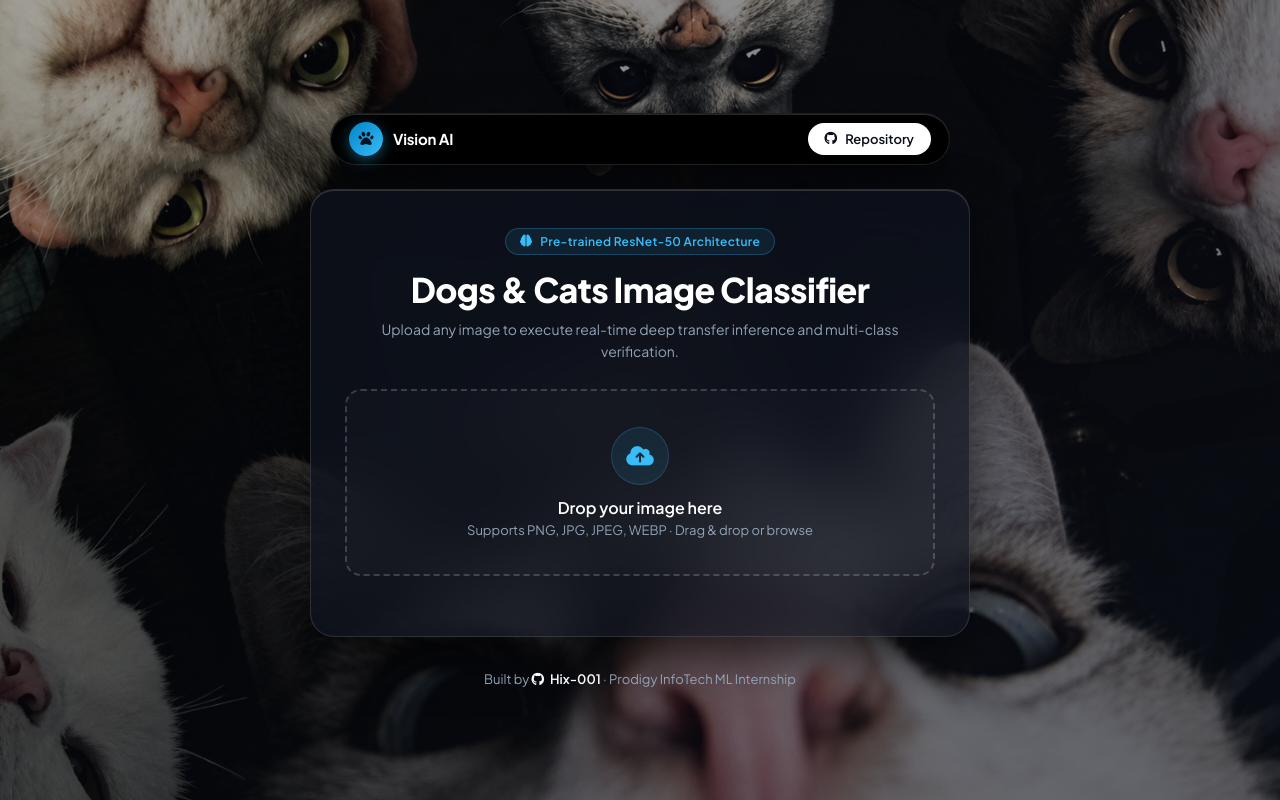
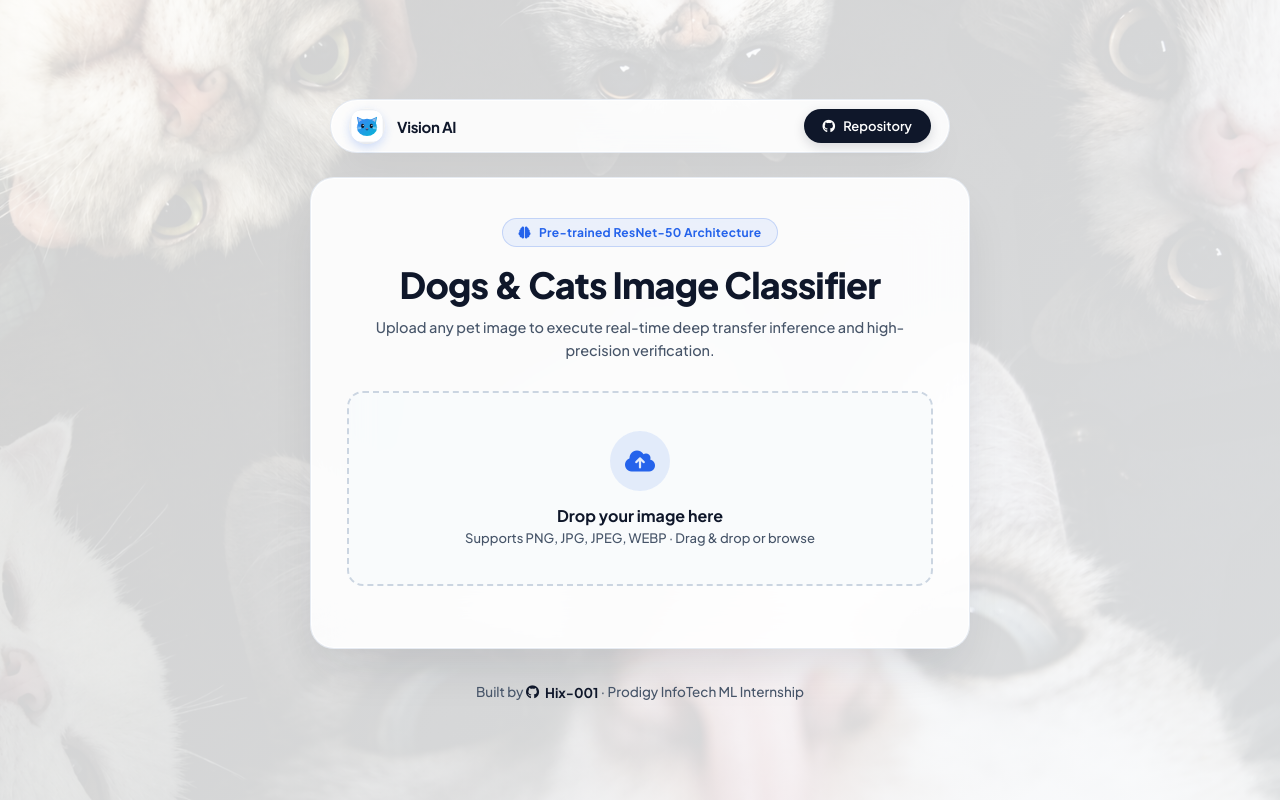
Before and after one commit to Hix-001/Machine-Learning, a Flask app: page / in a window 1280 px wide. Run offline with Flask 3, Linux system fonts and the light colour scheme.

Commit message:
style(task-03): transform UI to crisp white glassmorphic theme and integrate custom Cat SVG logo/favicon

```diff
--- a/PRODIGY_ML_03/templates/index.html
+++ b/PRODIGY_ML_03/templates/index.html
@@ -5,35 +5,39 @@
   <meta name="viewport" content="width=device-width, initial-scale=1.0">
   <title>Dogs & Cats Vision AI · ResNet-50 Classifier | Prodigy InfoTech</title>
 
-  <!-- Professional Modern Typography: Plus Jakarta Sans & Inter -->
+  <!-- High Quality Cat SVG Favicon -->
+  <link rel="icon" type="image/svg+xml" href="/static/assets/favicon.svg">
+  <link rel="shortcut icon" href="/static/assets/favicon.svg">
+
+  <!-- Professional Typography: Plus Jakarta Sans & Inter -->
   <link rel="preconnect" href="https://fonts.googleapis.com">
   <link rel="preconnect" href="https://fonts.gstatic.com" crossorigin>
-  <link href="https://fonts.googleapis.com/css2?family=Inter:wght@300;400;500;600;700;800&family=Plus+Jakarta+Sans:wght@400;500;600;700;800&display=swap" rel="stylesheet">
+  <link href="https://fonts.googleapis.com/css2?family=Inter:wght@400;500;600;700&family=Plus+Jakarta+Sans:wght@500;600;700;800&display=swap" rel="stylesheet">
   <link rel="stylesheet" href="https://cdnjs.cloudflare.com/ajax/libs/font-awesome/6.5.2/css/all.min.css" />
 
   <style>
     :root {
-      --bg-dark: #07090e;
-      --glass-tint: #000000;
-      --glass-card: rgba(15, 20, 32, 0.68);
-      --glass-border: rgba(255, 255, 255, 0.12);
-      --glass-border-hover: rgba(56, 189, 248, 0.4);
-      --accent-cyan: #38bdf8;
-      --accent-blue: #0284c7;
-      --accent-purple: #a855f7;
-      --accent-cat: #818cf8;
-      --accent-dog: #f43f5e;
-      --accent-invalid: #f59e0b;
-      --text-main: #f8fafc;
-      --text-muted: #94a3b8;
-      --text-dim: #64748b;
+      /* Premium Pristine White Glassmorphic Color Palette */
+      --bg-canvas: #f8fafc;
+      --glass-nav: rgba(255, 255, 255, 0.88);
+      --glass-card: rgba(255, 255, 255, 0.90);
+      --glass-border: rgba(226, 232, 240, 0.85);
+      --glass-border-hover: #3b82f6;
+      --accent-blue: #2563eb;
+      --accent-cyan: #0284c7;
+      --accent-cat: #4f46e5;
+      --accent-dog: #e11d48;
+      --accent-other: #d97706;
+      --text-main: #0f172a;
+      --text-muted: #475569;
+      --text-dim: #94a3b8;
       --radius-pill: 9999px;
       --radius-xl: 24px;
       --radius-lg: 16px;
       --radius-md: 12px;
-      --shadow-elevation: 0 20px 50px rgba(0, 0, 0, 0.6), inset 0 1px 0 rgba(255, 255, 255, 0.15);
+      --shadow-soft: 0 20px 40px -15px rgba(0, 0, 0, 0.08), 0 0 0 1px rgba(255, 255, 255, 0.8) inset;
+      --shadow-card: 0 25px 50px -12px rgba(15, 23, 42, 0.12), 0 0 0 1px rgba(255, 255, 255, 0.9) inset;
       --font-primary: 'Plus Jakarta Sans', -apple-system, BlinkMacSystemFont, 'Segoe UI', Roboto, sans-serif;
-      --font-mono: 'Inter', monospace;
     }
 
     * {
@@ -48,11 +52,11 @@
       min-height: 100dvh;
       font-family: var(--font-primary);
       color: var(--text-main);
-      background-color: var(--bg-dark);
+      background-color: var(--bg-canvas);
       background-image:
-        linear-gradient(135deg, rgba(7, 9, 14, 0.35) 0%, rgba(13, 17, 28, 0.65) 100%),
+        linear-gradient(135deg, rgba(255, 255, 255, 0.82) 0%, rgba(248, 250, 252, 0.88) 100%),
         url('/static/assets/background.png'),
-        url('/static/assets/file_0000000007588207b254ecb76af6c6c9.png');;
+        url('/static/assets/file_0000000007588207b254ecb76af6c6c9.png');
       background-size: cover;
       background-position: center center;
       background-repeat: no-repeat;
@@ -61,7 +65,7 @@
       flex-direction: column;
       align-items: center;
       justify-content: space-between;
-      padding: 24px 16px;
+      padding: 28px 16px;
       position: relative;
       overflow-x: hidden;
     }
@@ -77,71 +81,59 @@
       z-index: 2;
     }
 
-    /* ===== Professional Glass Pill Navbar ===== */
+    /* ===== Premium White Glass Navbar ===== */
     .navbar-glass {
       width: 100%;
       max-width: 620px;
-      background: #000000; /* Pure Black Menu */
-      backdrop-filter: blur(28px);
-      -webkit-backdrop-filter: blur(28px);
+      background: var(--glass-nav);
+      backdrop-filter: blur(24px);
+      -webkit-backdrop-filter: blur(24px);
       border: 1px solid var(--glass-border);
       border-radius: var(--radius-pill);
       padding: 8px 18px;
       display: flex;
       align-items: center;
       justify-content: space-between;
-      box-shadow: var(--shadow-elevation);
+      box-shadow: var(--shadow-soft);
       animation: slideDown 0.6s cubic-bezier(0.16, 1, 0.3, 1);
     }
 
     .brand-group {
       display: flex;
       align-items: center;
-      gap: 10px;
+      gap: 12px;
       text-decoration: none;
       color: var(--text-main);
     }
 
-    .brand-icon {
-      width: 34px;
-      height: 34px;
+    .brand-avatar {
+      width: 36px;
+      height: 36px;
       border-radius: 50%;
-      background: linear-gradient(135deg, var(--accent-blue), var(--accent-cyan));
+      overflow: hidden;
       display: grid;
       place-items: center;
-      font-size: 15px;
-      color: #04131f;
-      box-shadow: 0 4px 14px rgba(56, 189, 248, 0.4);
+      box-shadow: 0 4px 10px rgba(37, 99, 235, 0.2);
+    }
+
+    .brand-avatar img {
+      width: 100%;
+      height: 100%;
+      object-fit: cover;
     }
 
     .brand-name {
       font-size: 15px;
       font-weight: 700;
-      letter-spacing: -0.2px;
-      color: #ffffff;
-    }
-
-    .brand-tag {
-      font-size: 11px;
-      font-weight: 600;
-      color: var(--accent-cyan);
-      background: rgba(56, 189, 248, 0.12);
-      border: 1px solid rgba(56, 189, 248, 0.25);
-      padding: 2px 8px;
-      border-radius: var(--radius-pill);
-    }
-
-    .nav-actions {
-      display: flex;
-      align-items: center;
-      gap: 10px;
+      letter-spacing: -0.3px;
+      color: var(--text-main);
     }
 
     .btn-nav-github {
-      background: #ffffff;
-      color: #090d16;
-      border: 1px solid rgba(255, 255, 255, 0.2);
-      padding: 7px 16px;
+      background: #0f172a;
+      color: #ffffff;
+      border: 1px solid rgba(15, 23, 42, 0.1);
+      padding: 8px 18px;
       border-radius: var(--radius-pill);
       font-size: 13px;
       font-weight: 600;
@@ -150,25 +142,25 @@
       align-items: center;
       gap: 8px;
       transition: all 0.25s ease;
-      box-shadow: 0 4px 12px rgba(0, 0, 0, 0.2);
+      box-shadow: 0 4px 12px rgba(15, 23, 42, 0.15);
     }
 
     .btn-nav-github:hover {
-      background: #f1f5f9;
+      background: #1e293b;
       transform: translateY(-2px);
-      box-shadow: 0 6px 20px rgba(255, 255, 255, 0.25);
+      box-shadow: 0 6px 18px rgba(15, 23, 42, 0.25);
     }
 
-    /* ===== Main Glass Card ===== */
+    /* ===== Premium White Glass Card ===== */
     .card-glass {
       width: 100%;
       background: var(--glass-card);
-      backdrop-filter: blur(32px);
-      -webkit-backdrop-filter: blur(32px);
+      backdrop-filter: blur(28px);
+      -webkit-backdrop-filter: blur(28px);
       border: 1px solid var(--glass-border);
       border-radius: var(--radius-xl);
-      padding: 38px 34px;
-      box-shadow: var(--shadow-elevation);
+      padding: 40px 36px;
+      box-shadow: var(--shadow-card);
       text-align: center;
       animation: slideUp 0.7s cubic-bezier(0.16, 1, 0.3, 1);
     }
@@ -177,40 +169,40 @@
       display: inline-flex;
       align-items: center;
       gap: 8px;
-      padding: 5px 14px;
-      background: rgba(56, 189, 248, 0.1);
-      border: 1px solid rgba(56, 189, 248, 0.25);
+      padding: 6px 16px;
+      background: rgba(37, 99, 235, 0.08);
+      border: 1px solid rgba(37, 99, 235, 0.2);
       border-radius: var(--radius-pill);
       font-size: 12px;
-      font-weight: 600;
-      color: var(--accent-cyan);
+      font-weight: 700;
+      color: var(--accent-blue);
       letter-spacing: 0.3px;
-      margin-bottom: 14px;
+      margin-bottom: 16px;
     }
 
     .hero-title {
-      font-size: clamp(26px, 5vw, 34px);
+      font-size: clamp(28px, 5vw, 36px);
       font-weight: 800;
-      letter-spacing: -0.6px;
-      line-height: 1.25;
-      color: #ffffff;
-      margin-bottom: 8px;
+      letter-spacing: -0.8px;
+      line-height: 1.2;
+      color: var(--text-main);
+      margin-bottom: 10px;
     }
 
     .hero-subtitle {
-      font-size: 14px;
+      font-size: 14.5px;
       color: var(--text-muted);
-      line-height: 1.55;
-      margin-bottom: 26px;
+      line-height: 1.6;
+      margin-bottom: 28px;
       font-weight: 400;
     }
 
     /* Dropzone Upload */
     .dropzone-container {
-      border: 2px dashed rgba(255, 255, 255, 0.18);
-      background: rgba(255, 255, 255, 0.02);
+      border: 2px dashed #cbd5e1;
+      background: rgba(248, 250, 252, 0.8);
       border-radius: var(--radius-lg);
-      padding: 36px 20px;
+      padding: 38px 20px;
       cursor: pointer;
       transition: all 0.3s cubic-bezier(0.16, 1, 0.3, 1);
       position: relative;
@@ -218,34 +210,33 @@
     }
 
     .dropzone-container:hover, .dropzone-container.dragover {
-      border-color: var(--accent-cyan);
-      background: rgba(56, 189, 248, 0.06);
+      border-color: var(--accent-blue);
+      background: rgba(37, 99, 235, 0.04);
       transform: translateY(-2px);
     }
 
     .dropzone-icon-box {
-      width: 58px;
-      height: 58px;
+      width: 60px;
+      height: 60px;
       border-radius: 50%;
-      background: rgba(56, 189, 248, 0.1);
-      border: 1px solid rgba(56, 189, 248, 0.2);
+      background: rgba(37, 99, 235, 0.1);
       display: inline-grid;
       place-items: center;
-      font-size: 22px;
-      color: var(--accent-cyan);
-      margin-bottom: 12px;
+      font-size: 24px;
+      color: var(--accent-blue);
+      margin-bottom: 14px;
       transition: transform 0.25s ease;
     }
 
     .dropzone-container:hover .dropzone-icon-box {
       transform: scale(1.08);
-      background: rgba(56, 189, 248, 0.2);
+      background: rgba(37, 99, 235, 0.18);
     }
 
     .dropzone-text-main {
       font-size: 16px;
-      font-weight: 600;
-      color: #ffffff;
+      font-weight: 700;
+      color: var(--text-main);
       margin-bottom: 4px;
     }
 
@@ -429,22 +423,23 @@
       text-transform: uppercase;
       letter-spacing: 0.5px;
       color: var(--text-dim);
+      font-weight: 700;
       margin-bottom: 2px;
     }
 
     .metric-chip .chip-value {
-      font-size: 16px;
-      font-weight: 700;
+      font-size: 17px;
+      font-weight: 800;
     }
 
     .metric-chip.cat .chip-value { color: var(--accent-cat); }
     .metric-chip.dog .chip-value { color: var(--accent-dog); }
-    .metric-chip.other .chip-value { color: var(--accent-invalid); }
+    .metric-chip.other .chip-value { color: var(--accent-other); }
 
-    /* ===== Footer ===== */
+    /* ===== Professional Footer ===== */
     .footer-section {
       text-align: center;
-      font-size: 13px;
+      font-size: 13.5px;
       color: var(--text-muted);
       z-index: 2;
       padding-top: 10px;
@@ -453,7 +448,7 @@
     .footer-section a {
       color: var(--text-main);
       text-decoration: none;
-      font-weight: 600;
+      font-weight: 700;
       transition: color 0.2s ease;
       display: inline-flex;
       align-items: center;
@@ -494,14 +475,13 @@
 
   <div class="wrapper">
 
-    <!-- ===== Professional Glass Navbar ===== -->
+    <!-- ===== Premium White Glass Navbar ===== -->
     <header class="navbar-glass">
       <a href="/" class="brand-group">
-        <div class="brand-icon">
-          <i class="fas fa-paw"></i>
+        <div class="brand-avatar">
+          <img src="/static/assets/favicon.svg" alt="Cat Logo">
         </div>
         <span class="brand-name">Vision AI</span>
-
       </a>
 
       <div class="nav-actions">
@@ -511,14 +491,14 @@
       </div>
     </header>
 
-    <!-- ===== Main Glassmorphic Prediction Card ===== -->
+    <!-- ===== Main White Glassmorphic Card ===== -->
     <main class="card-glass">
       <div class="badge-chip">
         <i class="fas fa-brain"></i> Pre-trained ResNet-50 Architecture
       </div>
 
       <h1 class="hero-title">Dogs & Cats Image Classifier</h1>
-      <p class="hero-subtitle">Upload any image to execute real-time deep transfer inference and multi-class verification.</p>
+      <p class="hero-subtitle">Upload any pet image to execute real-time deep transfer inference and high-precision verification.</p>
 
       <!-- Dropzone Upload Area -->
       <div class="dropzone-container" id="dropzone">
```
Also changed, not shown: other parts of PRODIGY_ML_03/templates/index.html (+36 -47 lines), PRODIGY_ML_03/index.html (+133 -153 lines), PRODIGY_ML_03/static/assets/favicon.svg (added), PRODIGY_ML_03/static/favicon.svg (added).
